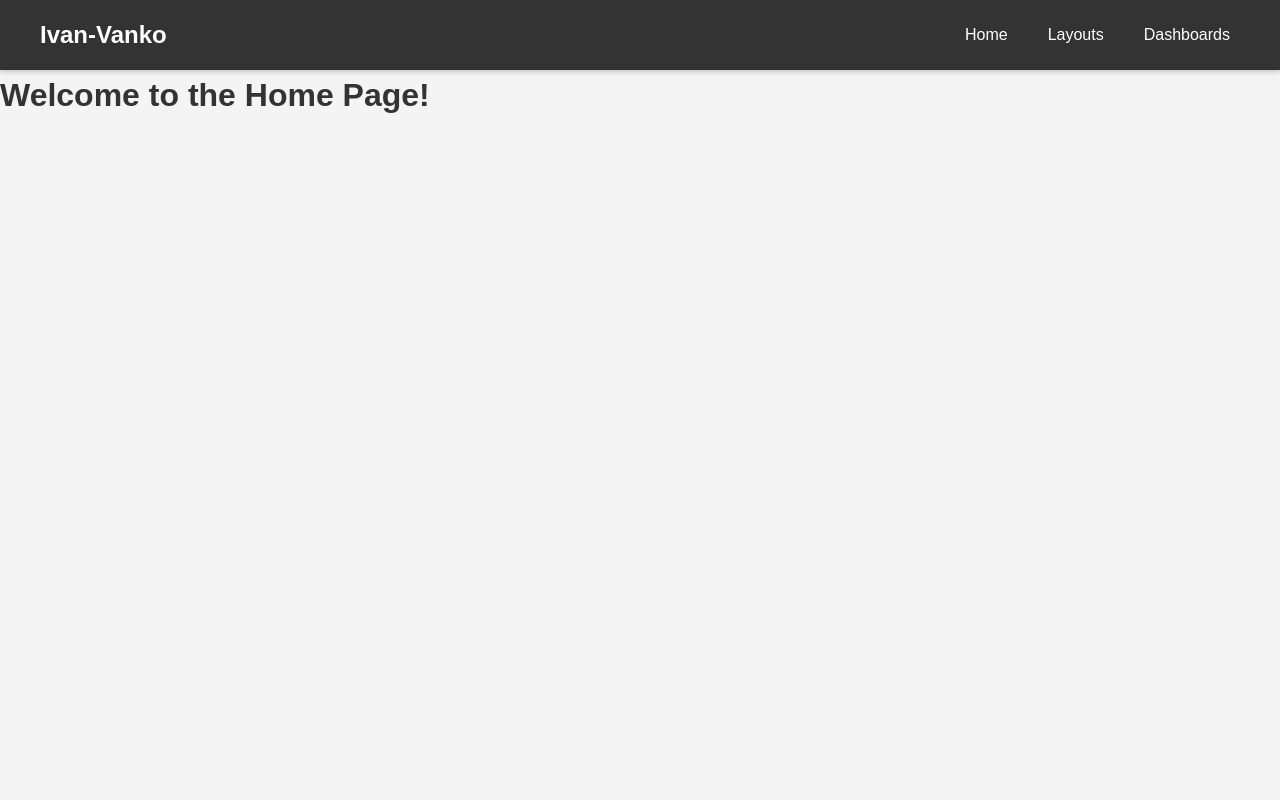
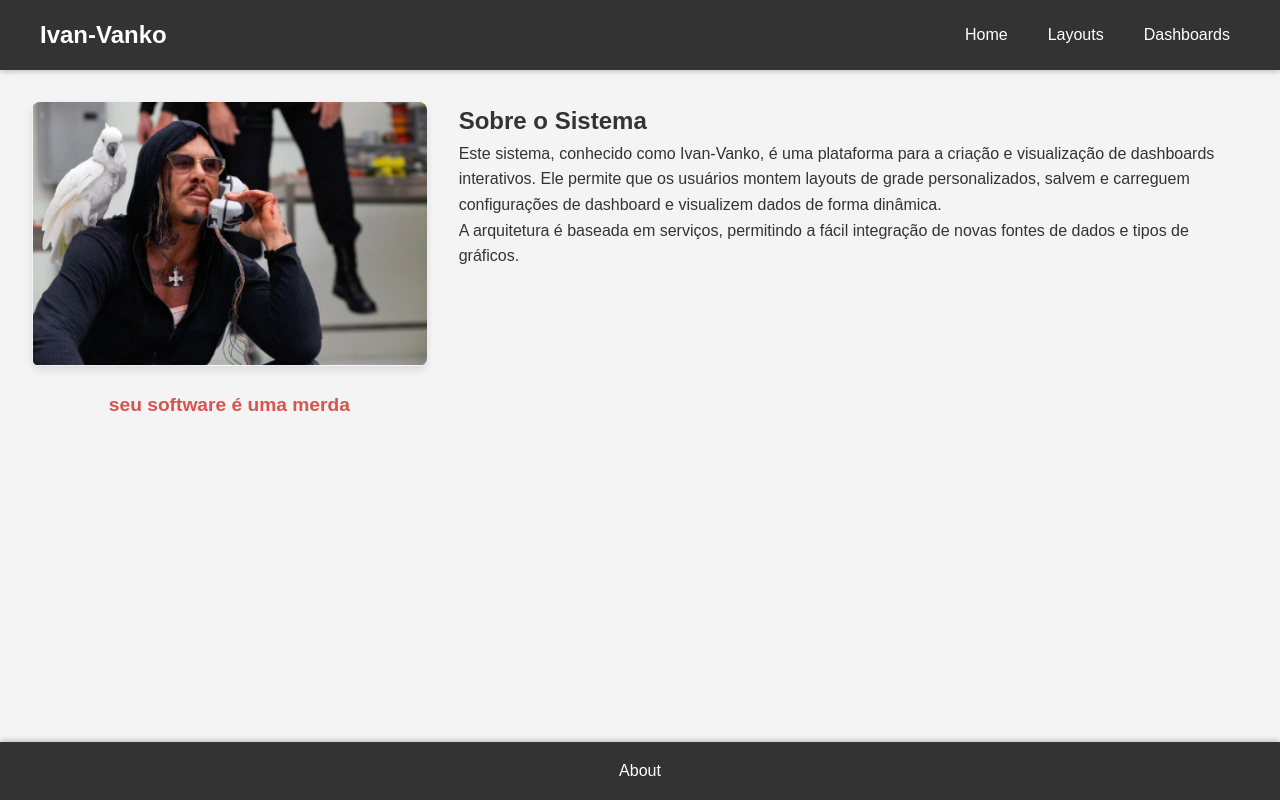
Before and after one commit to mateusmed/ivan-vanko, a website: page public/index.html in a window 1280 px wide. Drawn offline with Linux system fonts and the light colour scheme; no server answers.

Commit message:
add image

```diff
--- a/public/css/style.css
+++ b/public/css/style.css
@@ -89,6 +89,58 @@ nav {
 /* Main Content Styling */
 main {
     flex-grow: 1;
+    padding: 2rem;
+}
+
+/* Home Page Content */
+.home-content {
+    display: flex;
+    align-items: flex-start;
+    gap: 2rem;
+}
+
+.home-left {
+    flex: 1;
+    text-align: center;
+}
+
+.home-image {
+    max-width: 100%;
+    height: auto;
+    border-radius: 8px;
+    box-shadow: 0 4px 8px rgba(0,0,0,0.1);
+}
+
+.insult-text {
+    margin-top: 1rem;
+    font-weight: bold;
+    color: #d9534f; /* Red color for emphasis */
+    font-size: 1.2rem;
+}
+
+.home-right {
+    flex: 2;
+}
+
+/* Footer Styling */
+footer {
+    background: #333;
+    color: #fff;
+    padding: 1rem 0;
+    text-align: center;
+    position: fixed;
+    bottom: 0;
+    width: 100%;
+    box-shadow: 0 -2px 5px rgba(0,0,0,0.2);
+}
+
+footer a {
+    color: #fff;
+    text-decoration: none;
+}
+
+footer a:hover {
+    text-decoration: underline;
 }
 
 .grid-stack {
--- a/public/index.html
+++ b/public/index.html
@@ -34,8 +34,37 @@
     </nav>
 </header>
 <main>
-    <h1>Welcome to the Home Page!</h1>
+    <div class="home-content">
+        <div class="home-left">
+            <img src="/images/ivan-vanko.png" alt="Explanatory Image" class="home-image">
+            <p class="insult-text">seu software é uma merda</p>
+        </div>
+        <div class="home-right">
+            <h2>Sobre o Sistema</h2>
+            <p>Este sistema, conhecido como Ivan-Vanko, é uma plataforma para a criação e visualização de dashboards interativos. Ele permite que os usuários montem layouts de grade personalizados, salvem e carreguem configurações de dashboard e visualizem dados de forma dinâmica.</p>
+            <p>A arquitetura é baseada em serviços, permitindo a fácil integração de novas fontes de dados e tipos de gráficos.</p>
+        </div>
+    </div>
 </main>
+
+<!-- About Modal -->
+<div id="aboutModal" class="modal">
+    <div class="modal-content">
+        <span class="close-btn">&times;</span>
+        <h2>About - Ivan Vanko</h2>
+        <p>Version: 1.0.0</p>
+        <p>Author: Mateus Medeiros</p>
+        <div>
+            <a href="https://github.com/mateusmed" target="_blank">GitHub</a> |
+            <a href="https://www.linkedin.com/in/mateus-med" target="_blank">LinkedIn</a>
+        </div>
+    </div>
+</div>
+
+<footer>
+    <a href="#" id="aboutLink">About</a>
+</footer>
+
 
 <!-- Chart.js -->
 <script src="js/lib/chart.js"></script>
--- a/public/js/main.js
+++ b/public/js/main.js
@@ -32,7 +32,33 @@ document.addEventListener('DOMContentLoaded', function () {
 
     populateLayoutsDropdown();
     populateDashboardsDropdown();
+    initializeAboutModal();
 });
+
+function initializeAboutModal() {
+    const aboutModal = document.getElementById('aboutModal');
+    const aboutLink = document.getElementById('aboutLink');
+    const closeBtn = aboutModal.querySelector('.close-btn');
+
+    if (aboutLink) {
+        aboutLink.addEventListener('click', (event) => {
+            event.preventDefault();
+            aboutModal.style.display = 'block';
+        });
+    }
+
+    if (closeBtn) {
+        closeBtn.addEventListener('click', () => {
+            aboutModal.style.display = 'none';
+        });
+    }
+
+    window.addEventListener('click', (event) => {
+        if (event.target === aboutModal) {
+            aboutModal.style.display = 'none';
+        }
+    });
+}
 
 async function populateLayoutsDropdown() {
     const layoutsDropdown = document.getElementById('layout-options');
```
Also changed, not shown: public/images/ivan-vanko.png (added).
